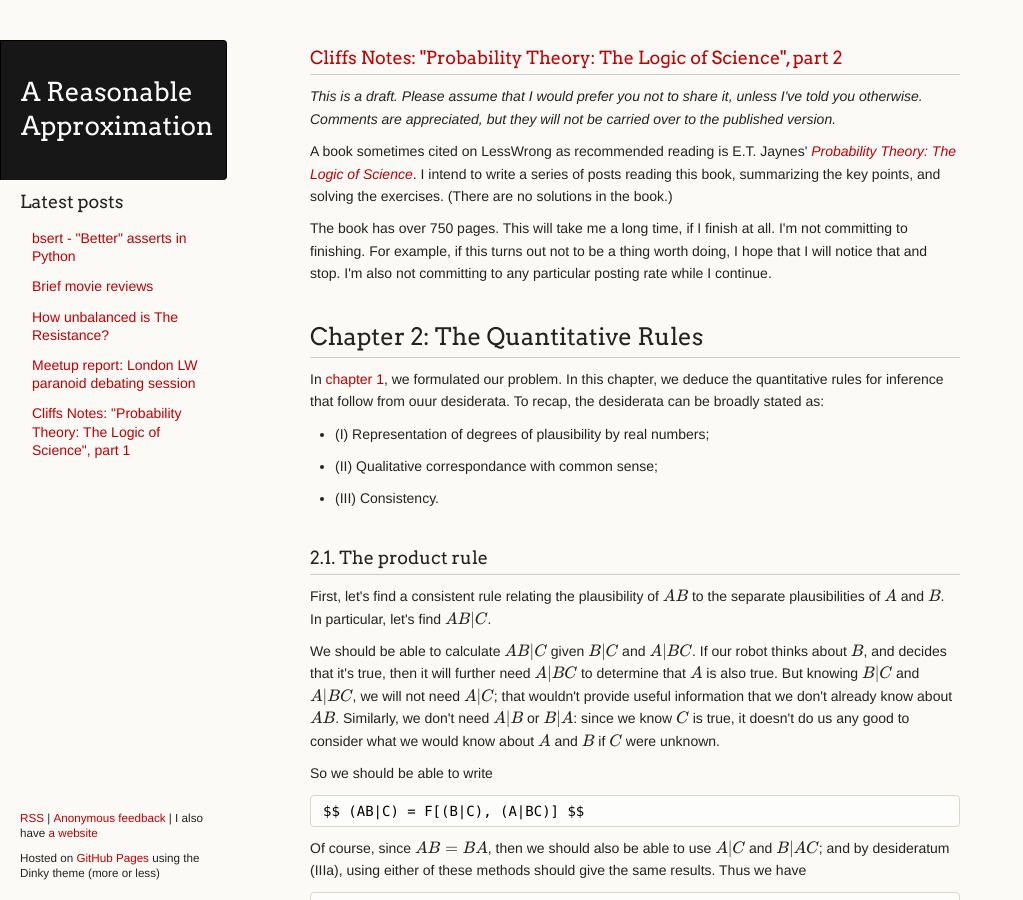
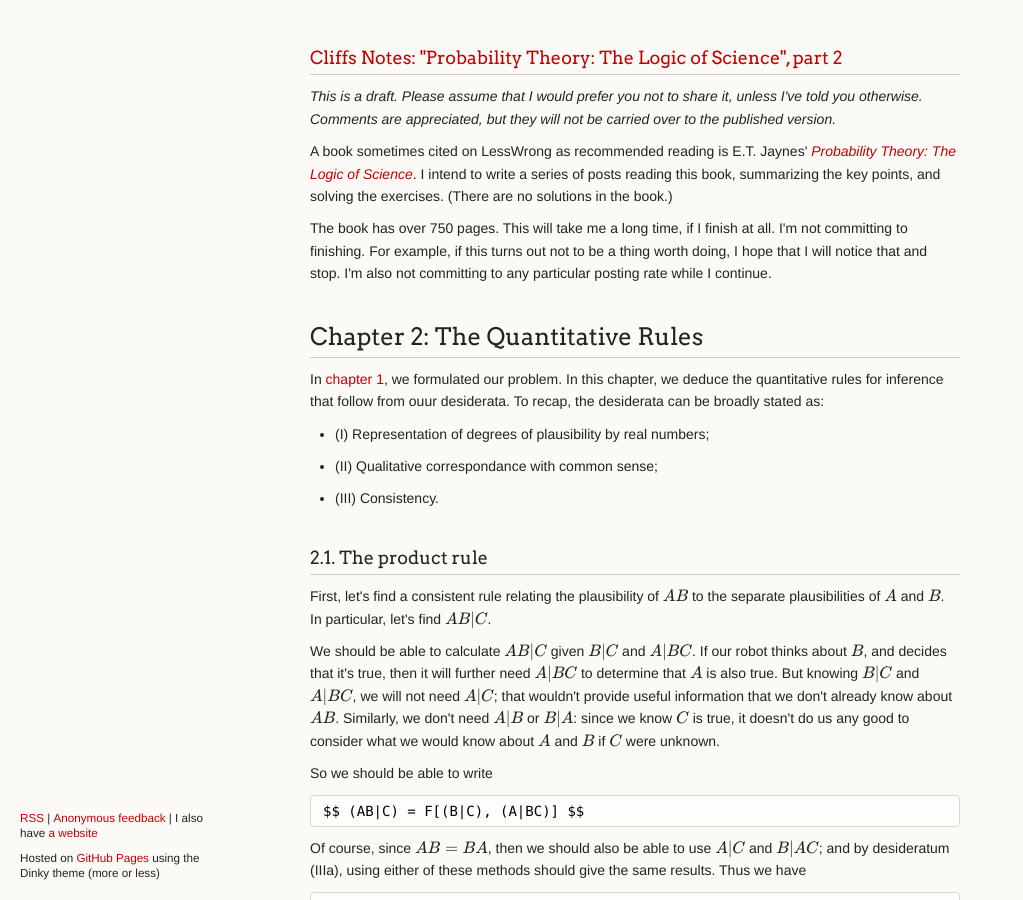
Before and after one commit to ChickenProp/chickenprop.github.com, a Jekyll site: the page drafts/pttlos-part-2-test.html, which Jekyll copies as it is, in a window 1280 px wide and 900 px high. Shown: the whole window, without its empty margins (0-1023 px from the left). Built offline with Jekyll 4.4.1, drawn with Linux system fonts in a browser that asks for light colours; nearby versions of some CDN libraries; Markdown is read by kramdown in place of the engine named in the settings; formulas are drawn with MathJax 3; comment, search, counter and statistics services are not loaded.

Commit message:
reduce test case

```diff
--- a/drafts/pttlos-part-2-test.html
+++ b/drafts/pttlos-part-2-test.html
@@ -35,69 +35,6 @@
   </head>
   <body>
     <div class="wrapper">
-      <header>
-        <h1 class="header"><a href="/">A Reasonable Approximation</a></h1>
-	<h3>Latest posts</h3>
-	<ul>
-
-
-
-
-
-
-
-	        <li><a href="/2014/05/10/bsert-better-asserts-in-python.html">bsert - "Better" asserts in Python</a></li>
-
-
-
-
-
-
-
-	        <li><a href="/2014/04/19/brief-movie-reviews.html">Brief movie reviews</a></li>
-
-
-
-
-
-
-
-	        <li><a href="/2014/03/29/how-unbalanced-is-the-resistance.html">How unbalanced is The Resistance?</a></li>
-
-
-
-
-
-
-
-	        <li><a href="/2014/02/16/london-lw-paranoid-debating.html">Meetup report: London LW paranoid debating session</a></li>
-
-
-
-
-
-
-
-	        <li><a href="/2014/02/02/cliffs-notes-pttlos-part-1.html">Cliffs Notes: "Probability Theory: The Logic of Science", part 1</a></li>
-
-
-
-
-
-
-
-
-
-
-
-
-
-
-
-
-
-	</ul>
-      </header>
       <section>
 	<h3><a href="/drafts/cliffs-notes-pttlos-part-2.html">Cliffs Notes: "Probability Theory: The Logic of Science", part 2</a></h3>
 
```
